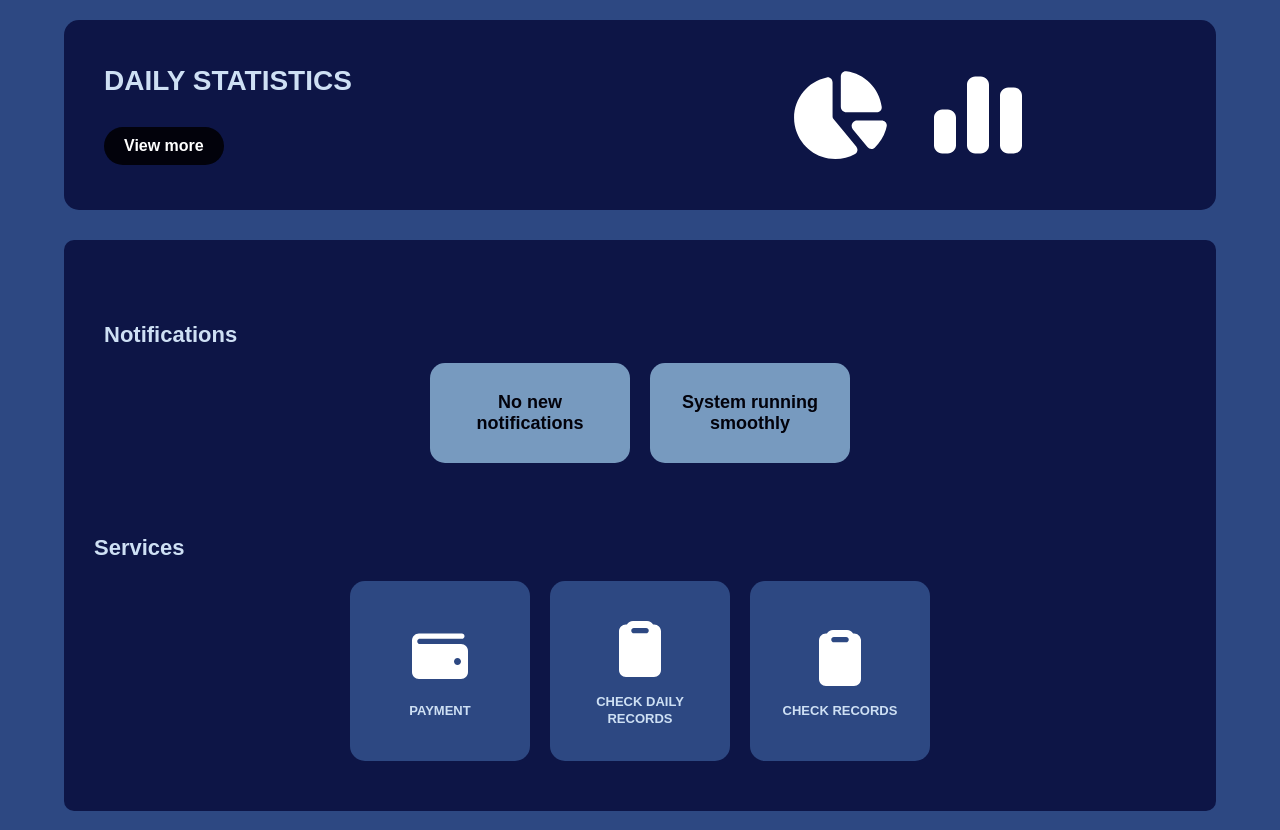
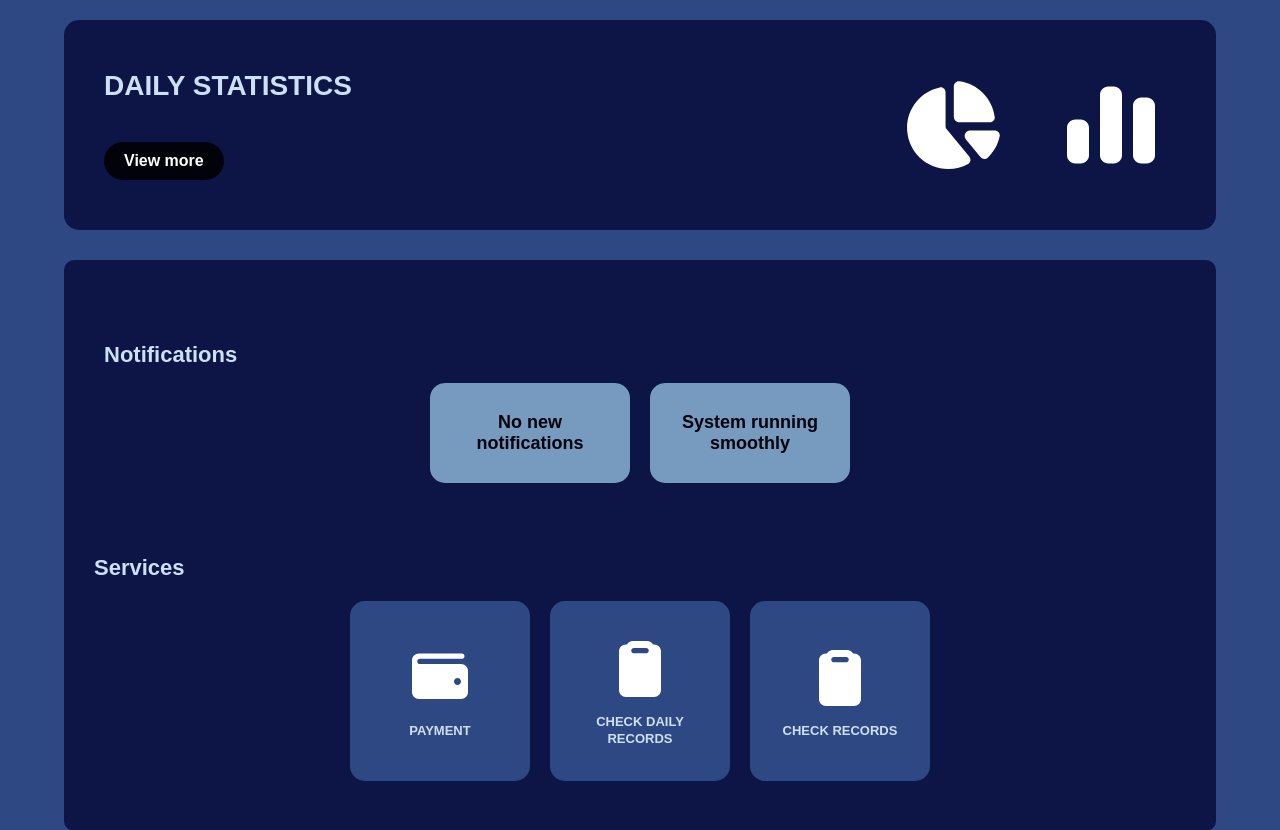
Before and after one commit to CTuasoc/IT12-FinalProject, a PHP site: page /html/collector.html in a window 1280 px wide. Shown: the part 124-954 px from the top of the page. Run offline with PHP 8.4, Linux system fonts and the light colour scheme.

Commit message:
collector dashboard alignment

```diff
--- a/css/collector.css
+++ b/css/collector.css
@@ -77,38 +77,33 @@ body {
   color: #CEE0F4;
   padding-bottom: 30px;
 }
-
-.stats-box a {
+.stats-box a{
   background: #02020B;
+  margin-top: 10px;
   padding: 10px 20px;
   border-radius: 20px;
   color: white;
   font-weight: bold;
   text-decoration: none;
   transition: all 0.3s ease;
-  cursor: pointer;
 }
-
-.stats-box a:hover {
+.stats-box a:hover{
   background-color: #779ABF;
+    box-shadow: 0 2px 4px (#02020B);
     transform: scale(1.09);
     color: #02020B;
 }
-
   .stats-graphics {
     display: flex;
     align-items: center;
     gap: 30px;
-  flex-wrap: wrap;
-  justify-content: center;
-  flex: 1;
-  min-width: 220px;
   }
-
   .stats-graphics img {
     width: 110px;
     height: 110px;
+    padding: 10px;
   }
+
 
 /* ========= MAIN CONTENT (SERNO CONTAINER) ========= */
 .serno {
```
Lines whose indentation alone changed are shown as unchanged.
